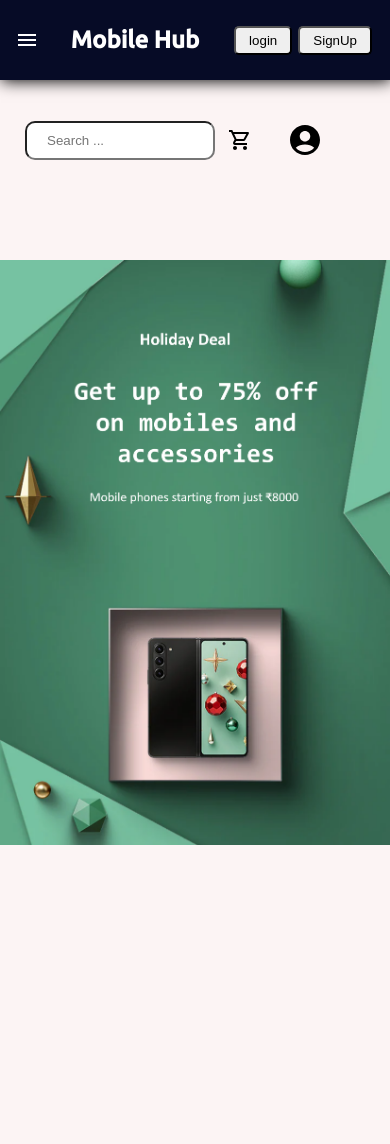
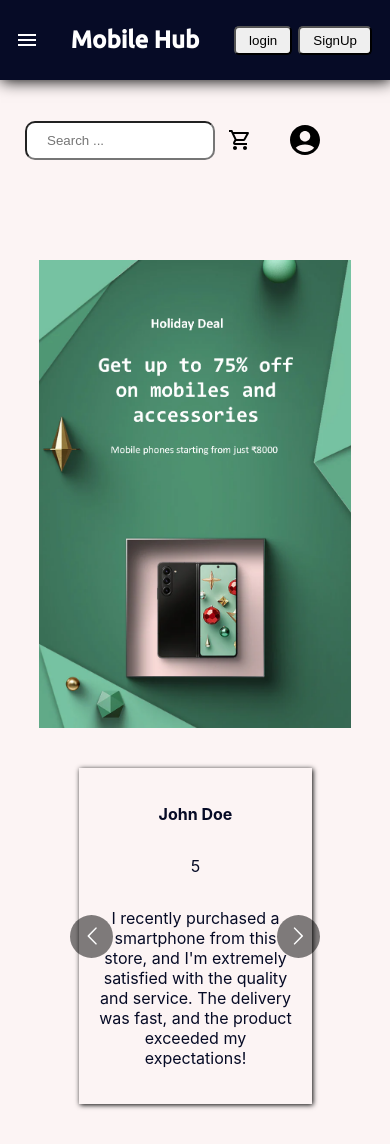
Before and after one commit to tanishrastogi/mobilify-frontend, a React (Create React App) app: page / in a window 390 px wide. Before the commit the page ends 845 px from the top, so only its background shows below. Built offline with nearby package versions, Linux system fonts and the light colour scheme.

Commit message:
31-12-2023 1st commit

```diff
--- a/package.json
+++ b/package.json
@@ -15,6 +15,8 @@
     "firebase": "^10.7.1",
     "react": "^18.2.0",
     "react-dom": "^18.2.0",
+    "react-multi-carousel": "^2.8.4",
+    "react-rating-stars-component": "^2.2.0",
     "react-router-dom": "^6.21.0",
     "react-scripts": "5.0.1",
     "styled-components": "^6.1.1",
--- a/src/App.js
+++ b/src/App.js
@@ -11,11 +11,13 @@ import User from './components/users/user';
 import AboutContent from './components/about_and_contact/aboutContent';
 import SearchBar from './components/homepage/searchbar';
 import Homepage from './components/homepage/homepage';
+import Slide from './components/homepage/slide';
+// import { Slide } from '@mui/material';
 
 function App() {
   return (
     <Routes>
-      <Route path="/" element={<div className="home-page"><Navbar /><SearchBar /><Homepage /></div>}/>
+      <Route path="/" element={<div className="home-page"><Navbar /><SearchBar /><Homepage /><Slide /></div>}/>
       <Route path='/login' element={<div><Login /></div>} />
       <Route path='/signup' element={<div><SignUp /></div>} />
       <Route path='/contact' element={<div ><MailBox /></div>}/>
--- a/src/components/homepage/home.css
+++ b/src/components/homepage/home.css
@@ -27,7 +27,7 @@
     }
     .image-container-m img{
         display: flex;
-        width: 100%;
+        width: 80%;
     }
 
     .image-container-m{
--- /dev/null
+++ b/src/components/homepage/slide.css
@@ -0,0 +1,15 @@
+.slide-container{
+    width: 70%;
+    /* background-color: black; */
+    margin: 20px auto;
+}
+
+.testimonial-container{
+    box-shadow: 1px 1px 5px black;
+    margin: 20px;
+    padding: 20px;
+    display: flex;
+    flex-direction: column;
+    align-items: center;
+    text-align: center;
+}
--- a/src/components/homepage/slide.js
+++ b/src/components/homepage/slide.js
@@ -1,4 +1,8 @@
 import React from "react";
+import { testimonials } from "./testimonials";
+import  Carousel  from "react-multi-carousel";
+import 'react-multi-carousel/lib/styles.css';
+import "./slide.css";
 
 const Slide = ()=>{
 
@@ -24,7 +28,22 @@ const Slide = ()=>{
         }
     };
 
-    return ;
+
+
+
+
+
+    return <Carousel responsive={responsive} className="slide-container" infinite>
+        {
+            testimonials.map((testimonial)=>{
+                return <div className="testimonial-container">
+                    <p style={{fontWeight:"bolder"}}>{testimonial.name}</p>
+                    <p  >{testimonial.rating}</p>
+                    <p >{testimonial.review}</p>
+                </div>
+            })
+        }
+    </Carousel> ;
 }
 
 export default Slide;
--- /dev/null
+++ b/src/components/homepage/testimonials.js
@@ -0,0 +1,27 @@
+export const testimonials = [
+    {
+        name:'John Doe',
+        rating:5,
+        review:`I recently purchased a smartphone from this store, and I'm extremely satisfied with the quality and service. The delivery was fast, and the product exceeded my expectations!`
+    },
+    {
+        name:'Sarah Miller',
+        rating:4,
+        review:`Great variety of mobile accessories! I found the perfect phone case for my new device. The website is user-friendly, and the ordering process was smooth.`
+    },
+    {
+        name:'Alex Rodriguez',
+        rating:5,
+        review:`As a tech enthusiast, I appreciate the wide range of mobile brands available. Competitive prices and excellent customer support. Definitely recommend!`
+    },
+    {
+        name:`Emily Rhodes`,
+        rating:4.5,
+        review:`The mobile shop has a fantastic collection of the latest smartphones. The product descriptions were helpful, and the checkout process was hassle-free.`
+    },
+    {
+        name:`David Simmons`,
+        rating:5,
+        review:`I've made multiple purchases, and each time the products arrived on time and in perfect condition. The customer service is responsive and helpful. A trustworthy store!`
+    }
+]
```
Also changed, not shown: src/components/admin/itemadd/itemAdd.js (+28 -0 lines), 1 other file (tests, documents, lock files or other folders).
